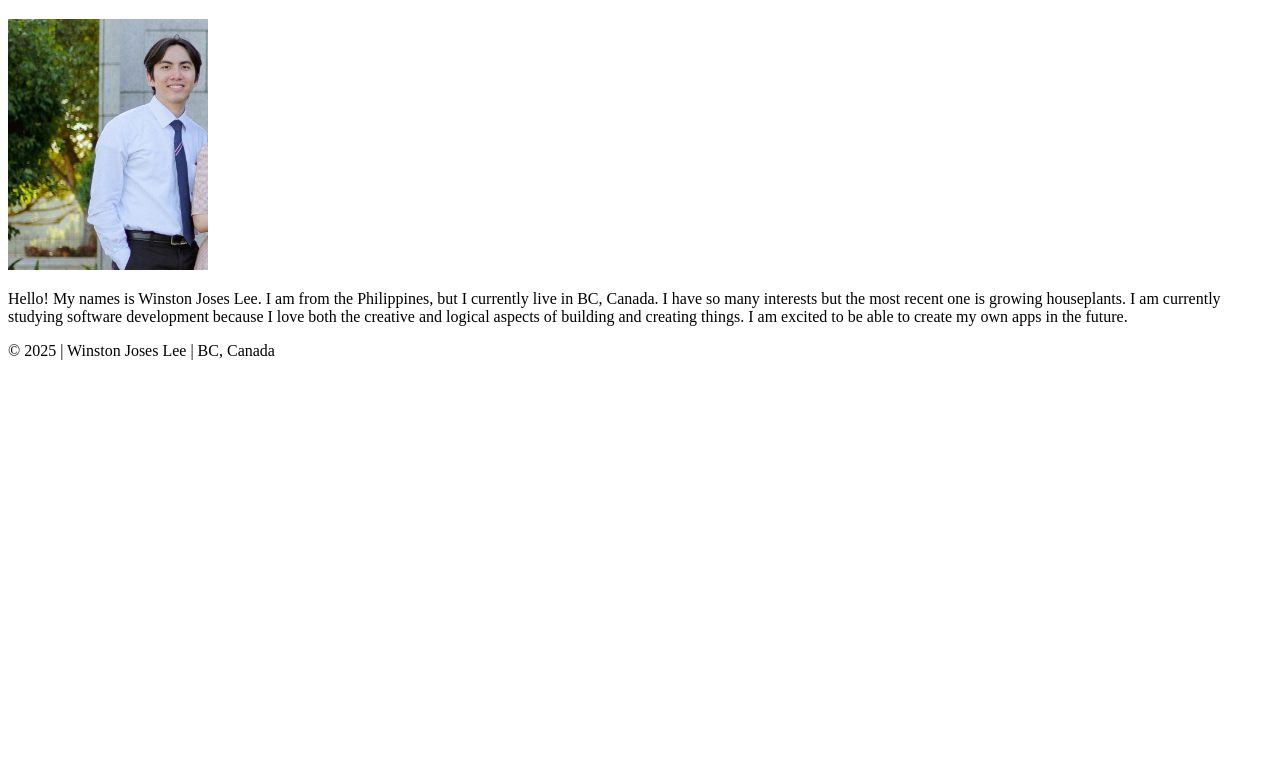
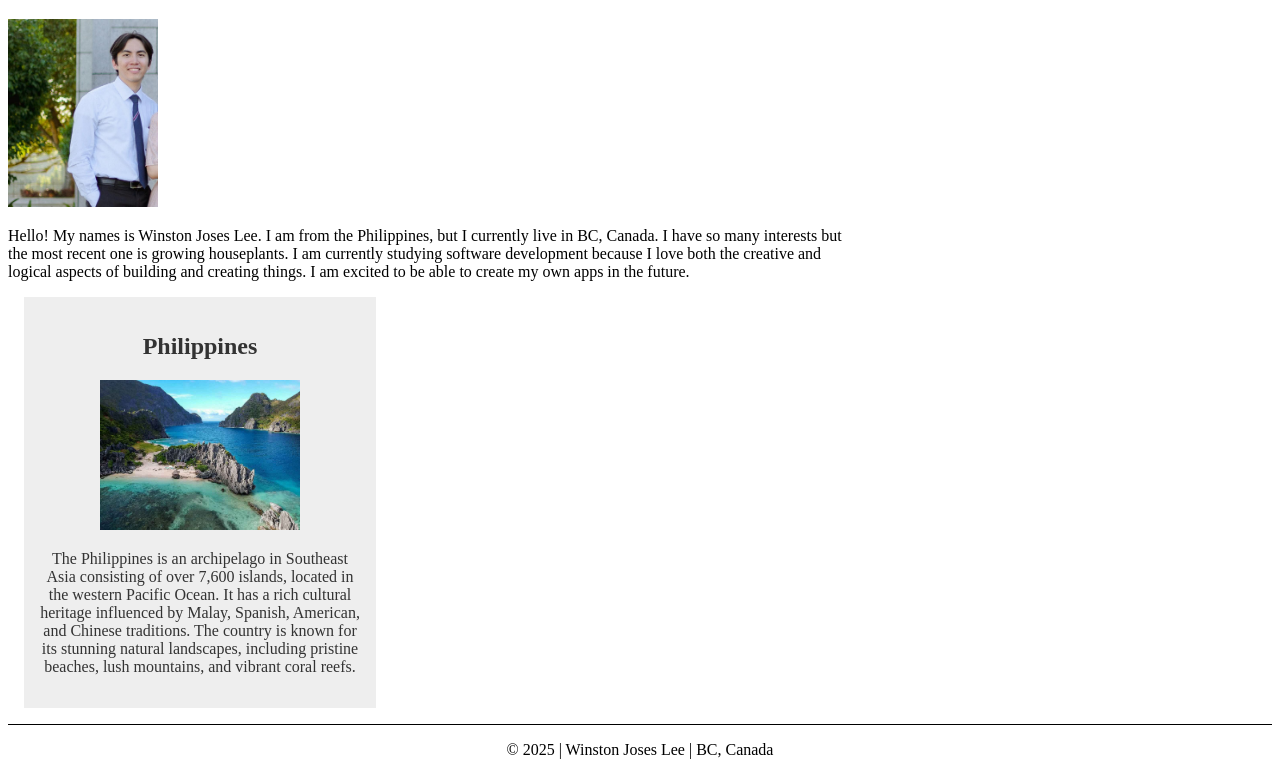
Before and after one commit to wjosesl/wdd130, a plain HTML site: page index.html in a window 1280 px wide. Shown: the part 87-862 px from the top of the page. Before the commit the page ends 800 px from the top, so only its background shows below. Drawn offline with Linux system fonts and the light colour scheme.

Commit message:
homepage enhancement

```diff
--- a/index.html
+++ b/index.html
@@ -5,6 +5,10 @@
     <meta charset="UTF-8">
     <meta name="viewport" content="width=device-width, initial-scale=1.0">
     <title>Winston Joses Lee | WDD 130</title>
+    <meta name="description"
+        content="This page is by Winston Joses Lee in fulfillment of the requirements for the course WDD130 Web Fundamentals.">
+    <meta name="author" content="Winston Joses Lee">
+    <link rel="stylesheet" href="styles/styles.css">
 </head>
 
 <body>
@@ -22,6 +26,14 @@
             development because I love both the creative and logical aspects of building and creating things. I am
             excited to be able to create my own apps in the future.</p>
     </main>
+    <aside>
+        <h2>Philippines</h2>
+        <img src="images/philippines.jpg" alt="Philippines landscape">
+        <p>The Philippines is an archipelago in Southeast Asia consisting of over 7,600 islands, located in the western
+            Pacific Ocean. It has a rich cultural heritage influenced by Malay, Spanish, American, and Chinese
+            traditions. The country is known for its stunning natural landscapes, including pristine beaches, lush
+            mountains, and vibrant coral reefs.</p>
+    </aside>
     <footer>
         <p>© 2025 | Winston Joses Lee | BC, Canada</p>
     </footer>
--- a/styles/styles.css
+++ b/styles/styles.css
@@ -0,0 +1,33 @@
+main {
+    max-width: 840px;
+}
+
+aside {
+    width: 20rem;
+    margin: 1rem;
+    border: 1px solid rgb (0 0 0 / 0.2);
+    padding: 1rem;
+    background-color: #eee;
+    color: #333;
+    text-align: center;
+}
+
+aside img {
+    width: 200px;
+    height: auto;
+}
+
+main img {
+    width: 150px;
+    height: auto;
+}
+
+p {
+    padding: 0;
+}
+
+footer {
+    margin-top: 15px;
+    border-top: 1px solid #000;
+    text-align: center;
+}
```
Also changed, not shown: week02/temple.html (+1 -0 lines), images/philippines.jpg (added), week02/styles/temple.css (added).
